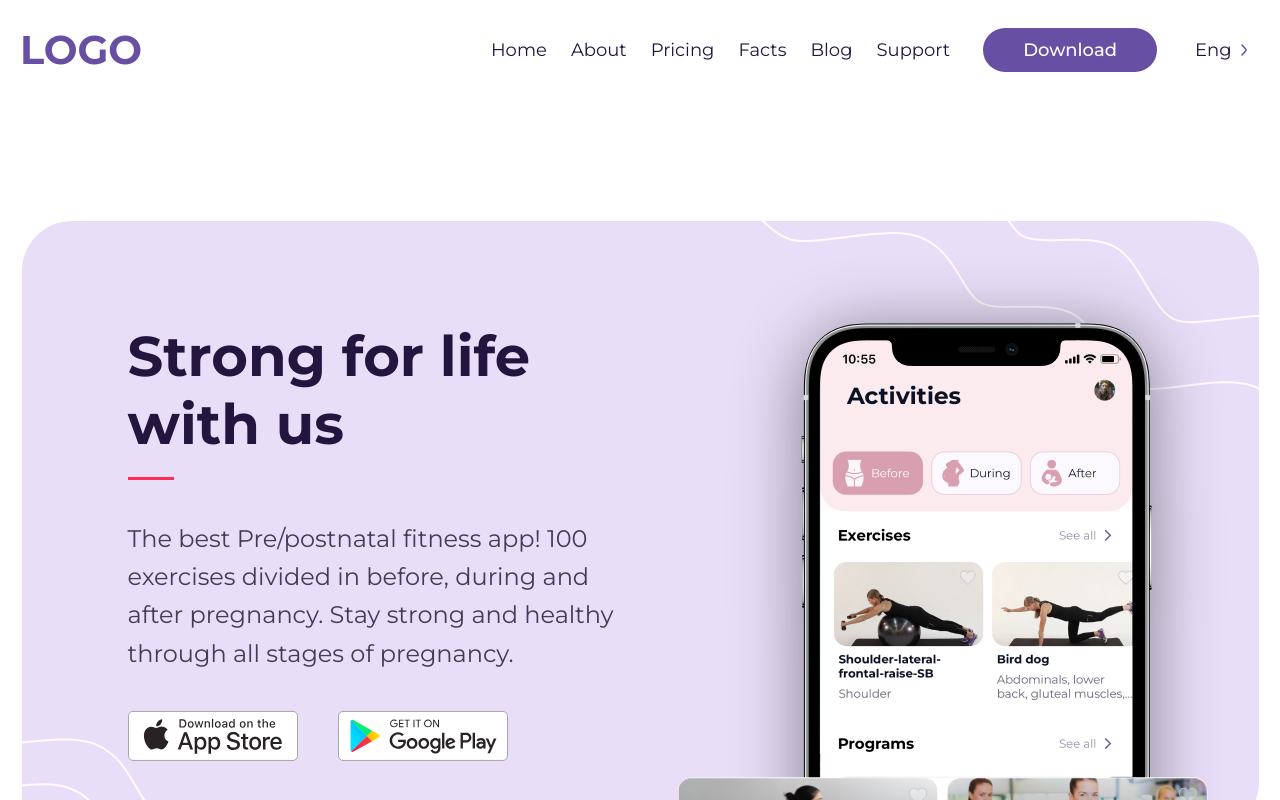
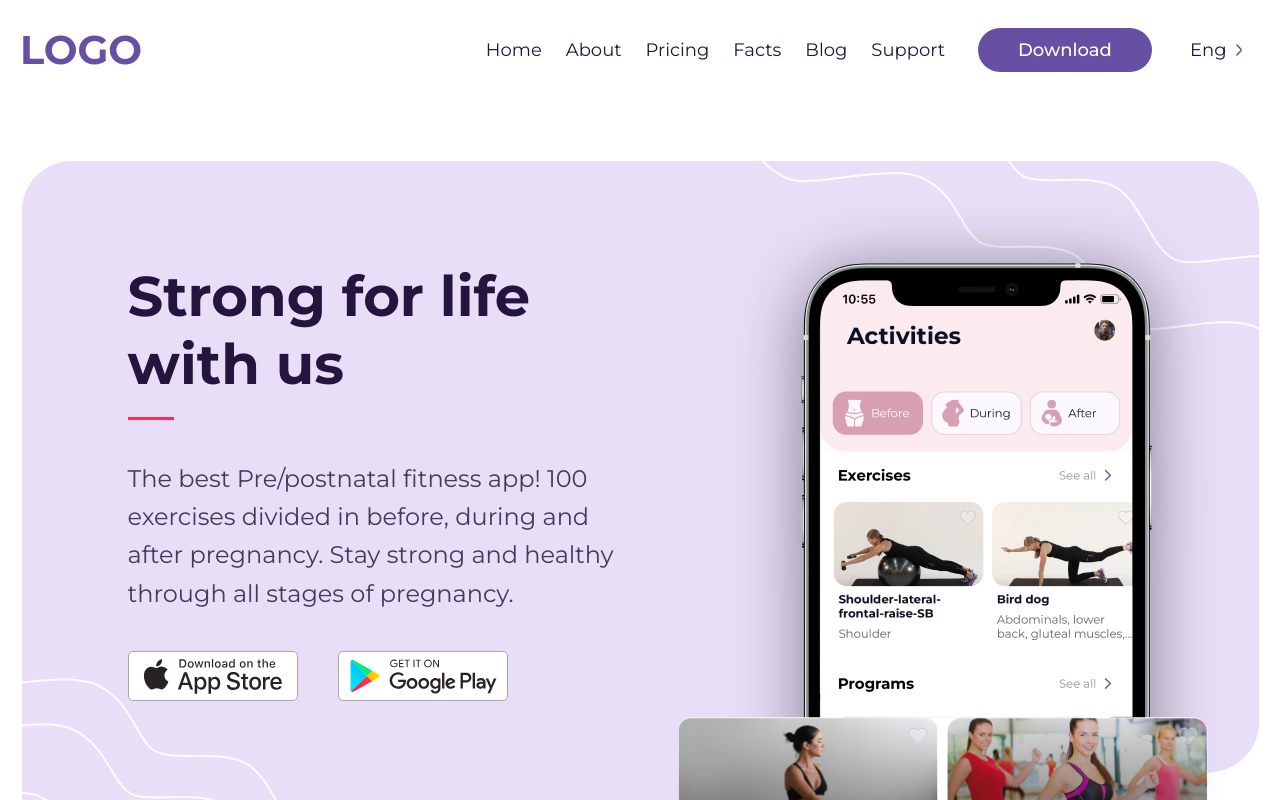
Before and after one commit to KirilCycle/Landing-Page, a Vue app: page /#/ in a window 1280 px wide. Shown: the top 800 px of the page. Built offline with nearby package versions, Linux system fonts and the light colour scheme.

Commit message:
small fixes

```diff
--- a/src/components/Menu/TopNavbar.vue
+++ b/src/components/Menu/TopNavbar.vue
@@ -151,15 +151,17 @@ export default {
   flex-direction: row;
   align-items: center;
   box-sizing: border-box;
-  padding-right: 15px;
+  padding-right: 20px;
 
   .download-btn-wrap {
     position: relative;
+    margin-left: 9px;
     width: auto;
   }
 
   .download-list-wrap {
     visibility: hidden;
+    width: 174px;
   }
   .download-btn-wrap:hover {
     .download-list-wrap {
@@ -168,7 +170,6 @@ export default {
   }
   .download-btn {
     padding: 12px 40px 12px 40px;
-    margin-left: 9px;
   }
 
   .btn-text {
--- a/src/pages/Home/HomePage.vue
+++ b/src/pages/Home/HomePage.vue
@@ -52,7 +52,7 @@ export default {
 
 @media (max-width: 920px) {
   .wrap {
-    padding-top: 0px;
+    padding-top: 60px;
   }
 }
 
--- a/src/pages/Home/components/Banners/HomeBanner.vue
+++ b/src/pages/Home/components/Banners/HomeBanner.vue
@@ -108,7 +108,6 @@ export default {
 .banner {
   max-width: 1237px;
   width: inherit;
-  margin-top: 60px;
   position: relative;
   height: 817px;
 
```
